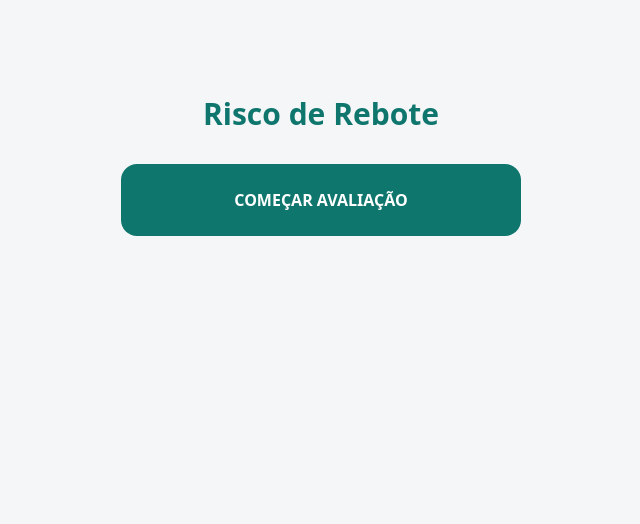
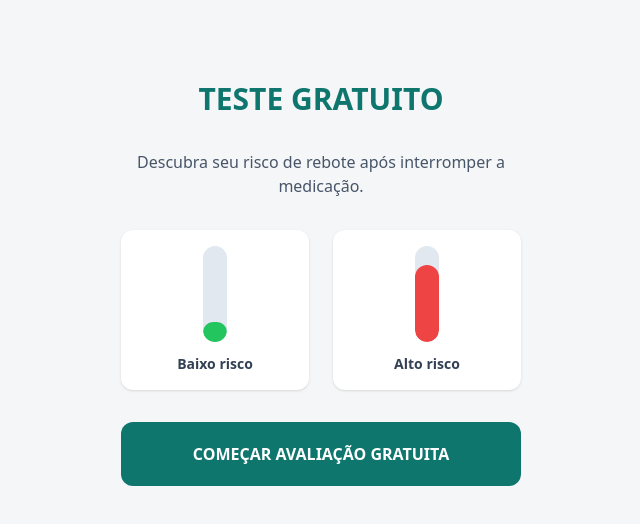
Before and after one commit to Gguga/quiz, a React (Vite) app: page / in a window 1280 px wide. Shown: the top 524 px of the page, without its empty margins (319-959 px from the left). Built offline with nearby package versions, Linux system fonts and the light colour scheme.

Commit message:
Update App.tsx

```diff
--- a/App.tsx
+++ b/App.tsx
@@ -1,4 +1,4 @@
-import React, { useState } from 'react';
+import React, { useState, useEffect } from 'react';
 import { QUESTIONS } from './constants';
 import { UserAnswers, QuizResults } from './types';
 import QuizStep from './QuizStep';
@@ -6,92 +6,50 @@ import ResultsView from './ResultsView';
 import VslView from './components/VslView';
 import NewsInterstitial from './components/NewsInterstitial';
 
-const NEWS_AFTER_QUESTION_INDEX = 3; // após pergunta 4 (index 3)
-
-type Step =
-  | { type: "cover" }
-  | { type: "question"; index: number }
-  | { type: "news" }
-  | { type: "loading" }
-  | { type: "result" }
-  | { type: "vsl" };
-
 const App: React.FC = () => {
 
-  const [step, setStep] = useState<Step>({ type: "cover" });
+  const [currentStep, setCurrentStep] = useState<number>(-1);
   const [answers, setAnswers] = useState<UserAnswers>({});
   const [results, setResults] = useState<QuizResults | null>(null);
-  const [loadingProgress, setLoadingProgress] = useState(0);
+  const [showVsl, setShowVsl] = useState<boolean>(false);
+  const [loading, setLoading] = useState<boolean>(false);
+  const [loadingProgress, setLoadingProgress] = useState<number>(0);
+  const [animateGraph, setAnimateGraph] = useState<boolean>(false);
 
-  // =========================
-  // RESPOSTA
-  // =========================
+  useEffect(() => {
+    const timer = setTimeout(() => {
+      setAnimateGraph(true);
+    }, 1500);
+    return () => clearTimeout(timer);
+  }, []);
 
-  const handleSelectOption = (questionId: string | number, value: string) => {
-    setAnswers(prev => ({
-      ...prev,
-      [questionId]: value
-    }));
+  const isQuestionStep =
+    currentStep >= 0 && currentStep < QUESTIONS.length;
+
+  const isNewsStep = currentStep === 2;
+
+  const handleSelectOption = (value: string) => {
+    const questionId = QUESTIONS[currentStep].id;
+    setAnswers(prev => ({ ...prev, [questionId]: value }));
   };
 
-  // =========================
-  // NEXT
-  // =========================
-
-  const goToNext = () => {
-
-    if (step.type !== "question") return;
-
-    const currentIndex = step.index;
-    const questionId = QUESTIONS[currentIndex].id;
-
-    if (!answers[questionId]) return;
-
-    const isLastQuestion = currentIndex === QUESTIONS.length - 1;
-
-    if (isLastQuestion) {
+  const handleNext = () => {
+    if (currentStep < QUESTIONS.length - 1) {
+      setCurrentStep(prev => prev + 1);
+    } else {
       startAnalysis();
-      return;
     }
-
-    if (currentIndex === NEWS_AFTER_QUESTION_INDEX) {
-      setStep({ type: "news" });
-      return;
-    }
-
-    setStep({ type: "question", index: currentIndex + 1 });
   };
 
-  const goBack = () => {
-    if (step.type !== "question") return;
-
-    const currentIndex = step.index;
-
-    if (currentIndex === 0) {
-      setStep({ type: "cover" });
-      return;
-    }
-
-    if (currentIndex - 1 === NEWS_AFTER_QUESTION_INDEX) {
-      setStep({ type: "question", index: currentIndex - 1 });
-      return;
-    }
-
-    setStep({ type: "question", index: currentIndex - 1 });
-  };
-
-  // =========================
-  // SCORE
-  // =========================
-
+  // ---------------------------
+  // 🔥 CÁLCULO PERSONALIZADO
+  // ---------------------------
   const calculateScore = (): QuizResults => {
 
     let totalWeight = 0;
     let maxWeight = 0;
 
     QUESTIONS.forEach(q => {
-      if (!q.options?.length) return;
-
       const maxOptionWeight = Math.max(...q.options.map(o => o.weight));
       maxWeight += maxOptionWeight;
 
@@ -99,125 +57,215 @@ const App: React.FC = () => {
       if (selected) totalWeight += selected.weight;
     });
 
-    const normalized =
-      maxWeight > 0 ? (totalWeight / maxWeight) * 100 : 0;
+    let normalized = (totalWeight / maxWeight) * 100;
+    if (normalized < 45) normalized = 48;
+
+    const score = Math.round(normalized);
+
+    // 🔹 RISCO CENTRAL
+    let centralRisk = "";
+    const fase = answers[3];
+
+    if (fase === "uso_atual_perda") {
+      centralRisk = "Alto risco de dependência da medicação para manutenção do peso.";
+    } else if (fase === "uso_atual_plato") {
+      centralRisk = "Indícios de adaptação metabólica durante o uso da medicação.";
+    } else if (fase === "uso_desmame") {
+      centralRisk = "Alto risco de rebote durante a fase de redução da medicação.";
+    } else if (fase === "uso_parou_rebote") {
+      centralRisk = "Reversão metabólica em curso após interrupção da medicação.";
+    } else {
+      centralRisk = "Alto risco de dependência da medicação para manutenção do peso.";
+    }
+
+    // 🔹 RISCO SECUNDÁRIO
+    let secondaryRisk = "";
+
+    if (
+      answers[7] === "proteina_0_1" ||
+      answers[8] === "proteina_nunca" ||
+      answers[8] === "proteina_feeling"
+    ) {
+      secondaryRisk = "Ingestão proteica insuficiente para preservação muscular.";
+    }
+    else if (
+      answers[9] === "forca_caiu_muito" ||
+      answers[9] === "forca_caiu_pouco" ||
+      answers[9] === "forca_nao_treina"
+    ) {
+      secondaryRisk = "Indícios de perda progressiva de massa muscular.";
+    }
+    else if (
+      answers[4] === "tempo_longo" ||
+      answers[4] === "tempo_eterno"
+    ) {
+      secondaryRisk = "Sinais de adaptação metabólica crônica.";
+    }
+    else if (answers[6] === "agua_baixa") {
+      secondaryRisk = "Baixa sustentação comportamental para manutenção.";
+    }
 
     return {
-      score: Math.round(normalized < 45 ? 48 : normalized),
-      riskLevel: "Alto",
-      personalizedMessage: "",
-      keyInsights: []
+      score,
+      riskLevel: score >= 75 ? "Crítico" : score >= 60 ? "Alto" : "Moderado",
+      personalizedMessage: centralRisk,
+      keyInsights: secondaryRisk ? [secondaryRisk] : []
     };
   };
 
-  // =========================
-  // LOADING
-  // =========================
-
   const startAnalysis = () => {
-
-    setStep({ type: "loading" });
+    setLoading(true);
     setLoadingProgress(0);
 
     const result = calculateScore();
-    let progress = 0;
 
     const interval = setInterval(() => {
-
-      progress += 5;
-
-      if (progress >= 100) {
+      setLoadingProgress(prev => {
+        if (prev >= 100) {
           clearInterval(interval);
           setResults(result);
-        setStep({ type: "result" });
+          setLoading(false);
+          return 100;
         }
-
-      setLoadingProgress(progress);
-
-    }, 100);
+        return prev + 5;
+      });
+    }, 120);
   };
 
-  // =========================
-  // RENDER
-  // =========================
+  const progress =
+    currentStep >= 0
+      ? ((currentStep + 1) / QUESTIONS.length) * 100
+      : 0;
+
+  const getSexo = () => {
+    return answers[1] === "sexo_homem" ? "masculina" : "feminina";
+  };
 
   return (
     <div className="min-h-screen w-full bg-[#f5f6f7] flex flex-col font-sans">
 
+      {currentStep >= 0 && !loading && !results && !showVsl && (
+        <div className="w-full h-[4px] bg-slate-200">
+          <div
+            className="bg-black h-full transition-all duration-300"
+            style={{ width: `${progress}%` }}
+          />
+        </div>
+      )}
+
       <main className="flex-1 w-full max-w-md mx-auto">
 
-        {step.type === "cover" && (
-          <div className="flex flex-col items-center px-6 text-center space-y-8 pt-24">
+        {/* CAPA COM GRÁFICO */}
+        {currentStep === -1 && !loading && !results && !showVsl && (
+          <div className="flex flex-col items-center p-6 text-center space-y-8 pt-20">
 
-            <h1 className="text-3xl font-black text-[#0f766e]">
-              Risco de Rebote
+            <h1 className="text-3xl font-black text-[#0f766e] leading-tight">
+              TESTE GRATUITO
             </h1>
 
+            <p className="text-slate-600">
+              Descubra seu risco de rebote após interromper a medicação.
+            </p>
+
+            <div className="grid grid-cols-2 gap-6 w-full mt-2">
+
+              <div className="bg-white rounded-xl shadow p-4 flex flex-col items-center">
+                <div className="w-6 h-24 bg-slate-200 rounded-full relative overflow-hidden">
+                  <div
+                    className="absolute bottom-0 w-full bg-green-500 rounded-full transition-all duration-700"
+                    style={{ height: animateGraph ? '20%' : '0%' }}
+                  />
+                </div>
+                <p className="mt-3 text-sm font-semibold text-slate-700">
+                  Baixo risco
+                </p>
+              </div>
+
+              <div className="bg-white rounded-xl shadow p-4 flex flex-col items-center">
+                <div className="w-6 h-24 bg-slate-200 rounded-full relative overflow-hidden">
+                  <div
+                    className="absolute bottom-0 w-full bg-red-500 rounded-full transition-all duration-700"
+                    style={{ height: animateGraph ? '80%' : '0%' }}
+                  />
+                </div>
+                <p className="mt-3 text-sm font-semibold text-slate-700">
+                  Alto risco
+                </p>
+              </div>
+
+            </div>
+
             <button
-              onClick={() => setStep({ type: "question", index: 0 })}
-              className="w-full py-6 bg-[#0f766e] text-white rounded-2xl font-black uppercase"
+              onClick={() => setCurrentStep(0)}
+              className="w-full py-5 bg-[#0f766e] text-white rounded-xl font-black uppercase text-base mt-4"
             >
-              Começar Avaliação
+              Começar avaliação gratuita
             </button>
 
           </div>
         )}
 
-        {step.type === "question" && (
+        {/* PERGUNTAS */}
+        {isQuestionStep && !loading && !results && !showVsl && currentStep !== 2 && (
           <QuizStep
-            question={QUESTIONS[step.index]}
-            selectedOption={
-              answers[QUESTIONS[step.index].id] || null
-            }
-            onSelect={(value) =>
-              handleSelectOption(QUESTIONS[step.index].id, value)
-            }
-            onNext={goToNext}
-            onBack={goBack}
-            isFirst={step.index === 0}
+            question={QUESTIONS[currentStep]}
+            selectedOption={answers[QUESTIONS[currentStep].id] || null}
+            onSelect={handleSelectOption}
+            onNext={handleNext}
+            onBack={() => setCurrentStep(prev => prev - 1)}
+            isFirst={currentStep === 0}
+            isLast={currentStep === QUESTIONS.length - 1}
           />
         )}
 
-        {step.type === "news" && (
-          <NewsInterstitial
-            onNext={() =>
-              setStep({
-                type: "question",
-                index: NEWS_AFTER_QUESTION_INDEX + 1
-              })
-            }
-          />
+        {/* NEWS */}
+        {isNewsStep && !loading && !results && !showVsl && (
+          <div className="py-6 px-4">
+            <NewsInterstitial onNext={handleNext} />
+          </div>
         )}
 
-        {step.type === "loading" && (
-          <div className="p-10 text-center">
-            <h2 className="font-black text-[#0f766e] mb-6">
-              Analisando Perfil...
+        {/* LOADING */}
+        {loading && (
+          <div className="flex flex-col items-center justify-center text-center p-6 pt-24 space-y-6">
+
+            <h2 className="text-xl font-black text-[#0f766e] uppercase">
+              Triagem Clínica em Andamento
             </h2>
 
-            <div className="w-full bg-slate-200 h-3 rounded-full">
+            <div className="w-full bg-slate-200 h-3 rounded-full overflow-hidden">
               <div
-                className="bg-[#0f766e] h-full transition-all"
+                className="bg-[#0f766e] h-full transition-all duration-300"
                 style={{ width: `${loadingProgress}%` }}
               />
             </div>
+
+            <div className="text-sm text-slate-600 space-y-2">
+              {loadingProgress > 20 && <p>✔ Histórico metabólico analisado</p>}
+              {loadingProgress > 40 && <p>✔ Fase da medicação identificada</p>}
+              {loadingProgress > 60 && <p>✔ Indicadores musculares avaliados</p>}
+              {loadingProgress > 80 && <p>✔ Classificação de risco estruturada</p>}
+            </div>
+
           </div>
         )}
 
-        {step.type === "result" && results && (
-          <ResultsView
-            results={results}
-            answers={answers}
-            onCtaClick={() => setStep({ type: "vsl" })}
-          />
-        )}
-
-        {step.type === "vsl" && (
+        {(results || showVsl) && !loading && (
+          <div className="py-6 px-4">
+            {showVsl ? (
               <VslView
+                videoType={getSexo()}
                 onCheckout={() =>
                   window.open('https://lp.metodopsc.com.br/psc-v1/', '_blank')
                 }
               />
+            ) : (
+              <ResultsView
+                results={results!}
+                onCtaClick={() => setShowVsl(true)}
+              />
+            )}
+          </div>
         )}
 
       </main>
```
Lines whose indentation alone changed are shown as unchanged.
